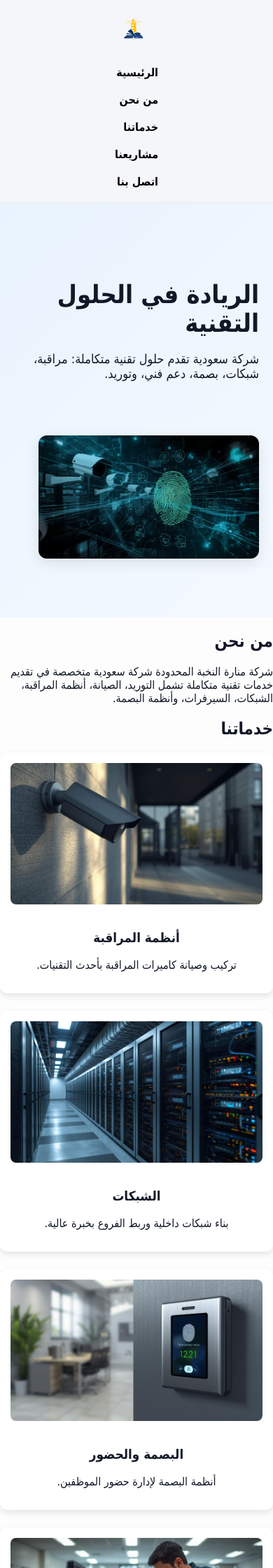
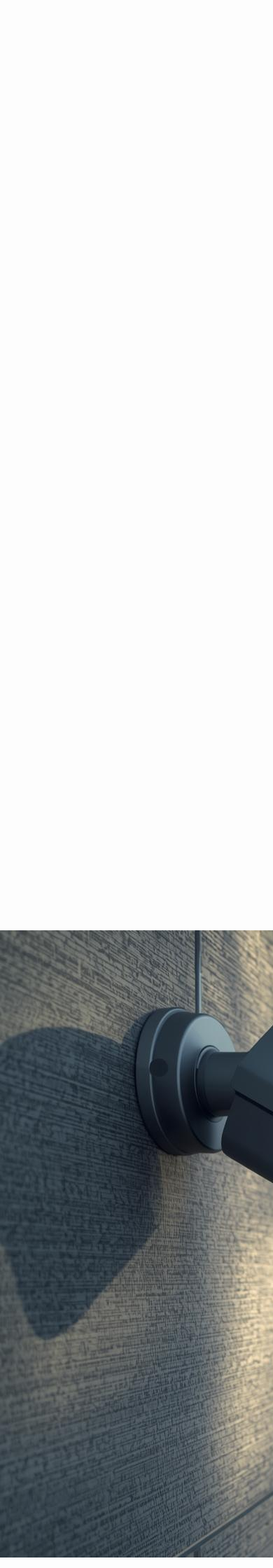
Before and after one commit to mfathycampus/mnartalnkhba, a Flask app: page / in a window 390 px wide; the page is wider, and only the part inside the window is pictured. Shown: the top 2240 px of that part at 70% size. Run offline with Flask 3, Linux system fonts and the light colour scheme.

Commit message:
Add files via upload

```diff
--- a/static/css/style.css
+++ b/static/css/style.css
@@ -1,17 +1,40 @@
-/* ✅ Reset */
+/* CSS styling */
+:root {
+    --primary-color: #1d4ed8;
+    --secondary-color: #f4f6fa;
+    --text-color: #111827;
+    --background-color: #fdfdfd;
+    --card-background: #fff;
+    --border-color: #e5e7eb;
+}
+
 body {
-  font-family: 'Tahoma', sans-serif;
+    font-family: 'Tajawal', sans-serif;
     margin: 0;
     padding: 0;
     direction: rtl;
-  background: #fdfdfd;
-  color: #111827;
+    background: var(--background-color);
+    color: var(--text-color);
+    line-height: 1.6;
 }
 
-/* ✅ الهيدر */
+.container {
+    max-width: 1200px;
+    margin: auto;
+    padding: 20px;
+}
+
+section {
+    padding: 60px 20px;
+}
+
+/* Header & Navigation */
 header {
-  background: #f4f6fa;
-  border-bottom: 1px solid #e5e7eb;
+    background: var(--secondary-color);
+    border-bottom: 1px solid var(--border-color);
+    position: sticky;
+    top: 0;
+    z-index: 1000;
 }
 
 .navbar {
@@ -31,51 +54,85 @@ header {
     list-style: none;
     display: flex;
     gap: 20px;
+    margin: 0;
+    padding: 0;
+    transition: transform 0.4s ease-in-out;
 }
 
 .nav-links li a {
-  color: #000;
+    color: var(--text-color);
     text-decoration: none;
-  font-weight: 600;
-  transition: color 0.3s;
+    font-weight: 700;
+    transition: color 0.3s, transform 0.3s;
+    position: relative;
 }
 
 .nav-links li a:hover {
-  color: #1d4ed8;
+    color: var(--primary-color);
+    transform: translateY(-2px);
+}
+
+.nav-links li a::after {
+    content: '';
+    position: absolute;
+    width: 0;
+    height: 2px;
+    bottom: -5px;
+    right: 0;
+    background-color: var(--primary-color);
+    transition: width 0.3s ease;
+}
+
+.nav-links li a:hover::after {
+    width: 100%;
 }
 
 .hamburger {
     display: none;
+    cursor: pointer;
     font-size: 28px;
-  cursor: pointer;
+    -webkit-tap-highlight-color: transparent;
 }
 
-/* ✅ الرئيسية */
+.close-btn {
+    display: none;
+    position: absolute;
+    top: 15px;
+    right: 15px;
+    font-size: 30px;
+    cursor: pointer;
+    color: #fff;
+}
+
+/* Hero Section */
 .hero {
     background: linear-gradient(135deg, #e9f3fe, #f4f9ff);
     padding: 80px 20px;
 }
 
 .hero-container {
-  max-width: 1200px;
-  margin: auto;
     display: flex;
     align-items: center;
     gap: 40px;
     flex-wrap: wrap;
+    justify-content: center;
 }
 
 .hero-text {
     flex: 1;
+    text-align: center;
+    max-width: 600px;
 }
 
 .hero-text h1 {
-  font-size: 36px;
+    font-size: 48px;
     margin-bottom: 20px;
+    color: var(--primary-color);
 }
 
 .hero-text p {
-  font-size: 18px;
+    font-size: 20px;
+    color: #4a5568;
 }
 
 .hero-image img {
@@ -83,67 +140,36 @@ header {
     max-width: 450px;
     border-radius: 12px;
     box-shadow: 0 6px 20px rgba(0,0,0,0.1);
+    transition: transform 0.5s ease-in-out;
 }
 
-/* ✅ الحركات */
-@keyframes fadeInRight {
-  from { opacity: 0; transform: translateX(120px); }
-  to { opacity: 1; transform: translateX(0); }
-}
-@keyframes fadeInLeft {
-  from { opacity: 0; transform: translateX(-120px); }
-  to { opacity: 1; transform: translateX(0); }
-}
-@keyframes fadeInUp {
-  from { opacity: 0; transform: translateY(120px); }
-  to { opacity: 1; transform: translateY(0); }
+.hero-image img:hover {
+    transform: scale(1.05);
 }
 
-.fade-in-right {
-  animation: fadeInRight 1.2s ease-out forwards;
-}
-.fade-in-left {
-  animation: fadeInLeft 1.2s ease-out forwards;
-}
-.fade-in-up {
-  animation: fadeInUp 1.2s ease-out forwards;
-}
-
-/* ✅ خلي فيه تأخير تدريجي بين الكروت */
-.card:nth-child(1) { animation-delay: 0.2s; }
-.card:nth-child(2) { animation-delay: 0.4s; }
-.card:nth-child(3) { animation-delay: 0.6s; }
-.card:nth-child(4) { animation-delay: 0.8s; }
-.card:nth-child(5) { animation-delay: 1s; }
-
-/* ✅ الخدمات */
-#services .grid {
+/* Services & Projects */
+.grid {
     display: grid;
     grid-template-columns: repeat(auto-fit, minmax(250px, 1fr));
     gap: 25px;
-  margin-top: 20px;
+    margin-top: 40px;
 }
 
 .card {
-  background: #fff;
+    background: var(--card-background);
     border-radius: 10px;
     box-shadow: 0 4px 10px rgba(0,0,0,0.1);
-  padding: 15px;
+    padding: 20px;
     text-align: center;
-  transition: transform 0.3s;
-}
-
-.card img {
-  width: 100%;
-  border-radius: 8px;
-  margin-bottom: 15px;
+    transition: transform 0.3s, box-shadow 0.3s;
+    border: 1px solid #eee;
 }
 
 .card:hover {
-  transform: translateY(-5px);
+    transform: translateY(-8px);
+    box-shadow: 0 8px 15px rgba(0,0,0,0.15);
 }
 
-/* ✅ المشاريع */
 .projects-gallery {
     display: flex;
     flex-wrap: wrap;
@@ -155,85 +181,158 @@ header {
 .projects-gallery img {
     width: 300px;
     border-radius: 10px;
+    box-shadow: 0 4px 10px rgba(0,0,0,0.1);
+    transition: transform 0.3s;
 }
 
-/* ✅ اتصل بنا */
+.projects-gallery img:hover {
+    transform: scale(1.05);
+}
+
+h2 {
+    font-size: 32px;
+    text-align: center;
+    margin-bottom: 20px;
+    color: var(--primary-color);
+}
+
+/* Contact Form */
 form {
     display: flex;
     flex-direction: column;
     gap: 15px;
     margin-top: 20px;
+    max-width: 600px;
+    margin: 20px auto;
+    padding: 20px;
+    background: var(--card-background);
+    border-radius: 10px;
+    box-shadow: 0 4px 10px rgba(0,0,0,0.05);
 }
 
 form input,
 form textarea {
     padding: 12px;
     font-size: 16px;
-  border: 1px solid #ddd;
+    border: 1px solid var(--border-color);
     border-radius: 6px;
+    transition: border-color 0.3s, box-shadow 0.3s;
+}
+
+form input:focus,
+form textarea:focus {
+    outline: none;
+    border-color: var(--primary-color);
+    box-shadow: 0 0 0 3px rgba(29, 78, 216, 0.2);
 }
 
 form button {
-  background: #1d4ed8;
+    background: var(--primary-color);
     color: #fff;
     padding: 12px;
     border: none;
     cursor: pointer;
     border-radius: 6px;
     font-size: 16px;
-  transition: background 0.3s;
+    font-weight: 700;
+    transition: background 0.3s, transform 0.3s;
 }
 
 form button:hover {
     background: #0d3bb5;
+    transform: translateY(-2px);
 }
 
-/* ✅ الفوتر */
+.contact-info {
+    text-align: center;
+    margin-bottom: 20px;
+}
+
+/* Footer */
 footer {
     background: #f1f1f1;
     text-align: center;
-  padding: 15px;
+    padding: 20px;
     font-size: 14px;
+    color: #555;
 }
 
-/* ✅ الموبايل */
-@media (max-width: 768px) {
-  .fade-in-right, .fade-in-left, .fade-in-up {
-    animation-duration: 0.8s; /* أسرع */
-  }
-
+/* Animations */
 @keyframes fadeInRight {
-    from { opacity: 0; transform: translateX(60px); }
+    from { opacity: 0; transform: translateX(50px); }
     to { opacity: 1; transform: translateX(0); }
 }
 @keyframes fadeInLeft {
-    from { opacity: 0; transform: translateX(-60px); }
+    from { opacity: 0; transform: translateX(-50px); }
     to { opacity: 1; transform: translateX(0); }
 }
 @keyframes fadeInUp {
-    from { opacity: 0; transform: translateY(60px); }
+    from { opacity: 0; transform: translateY(50px); }
     to { opacity: 1; transform: translateY(0); }
 }
 
-  /* الهيدر */
-  nav {
+.fade-in-right { animation: fadeInRight 1s ease-out forwards; }
+.fade-in-left { animation: fadeInLeft 1s ease-out forwards; }
+.fade-in-up { animation: fadeInUp 1s ease-out forwards; }
+
+.card:nth-child(1) { animation-delay: 0.2s; }
+.card:nth-child(2) { animation-delay: 0.4s; }
+.card:nth-child(3) { animation-delay: 0.6s; }
+.card:nth-child(4) { animation-delay: 0.8s; }
+.card:nth-child(5) { animation-delay: 1s; }
+
+.projects-gallery img:nth-child(1) { animation-delay: 0.2s; }
+.projects-gallery img:nth-child(2) { animation-delay: 0.4s; }
+
+/* Mobile */
+@media (max-width: 768px) {
+    .hero-container {
         flex-direction: column;
-    align-items: center;
-  }
-  nav ul {
-    flex-direction: column;
-    gap: 10px;
-    padding: 0;
-    margin: 10px 0;
+        text-align: center;
     }
 
-  /* الـ Hero */
-  .hero .container {
-    flex-direction: column !important;
-    text-align: center;
+    .nav-links {
+        position: fixed;
+        top: 0;
+        left: 0;
+        height: 100%;
+        width: 70%;
+        background-color: var(--primary-color);
+        flex-direction: column;
+        justify-content: center;
+        align-items: center;
+        transform: translateX(-100%);
+        transition: transform 0.4s ease-in-out;
+        box-shadow: 2px 0 5px rgba(0,0,0,0.1);
     }
-  .hero img {
-    max-width: 90%;
-    margin-top: 20px;
+
+    .nav-links.active {
+        transform: translateX(0);
+    }
+
+    .nav-links li a {
+        color: #fff;
+        font-size: 20px;
+        padding: 10px;
+    }
+
+    .nav-links li a::after {
+        background-color: #fff;
+    }
+
+    .hamburger {
+        display: block;
+    }
+
+    .close-btn {
+        display: block;
+    }
+
+    .hero-text h1 {
+        font-size: 36px;
+    }
+
+    .hero-text p {
+        font-size: 16px;
     }
 }
```
Lines whose indentation alone changed are shown as unchanged.
